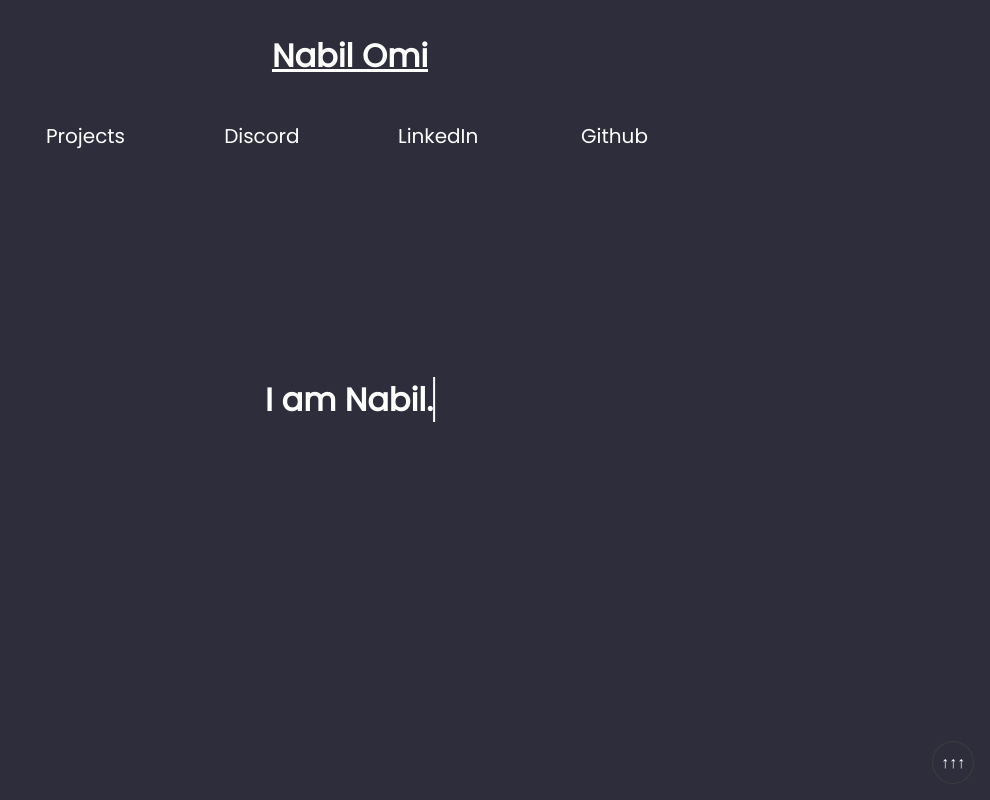
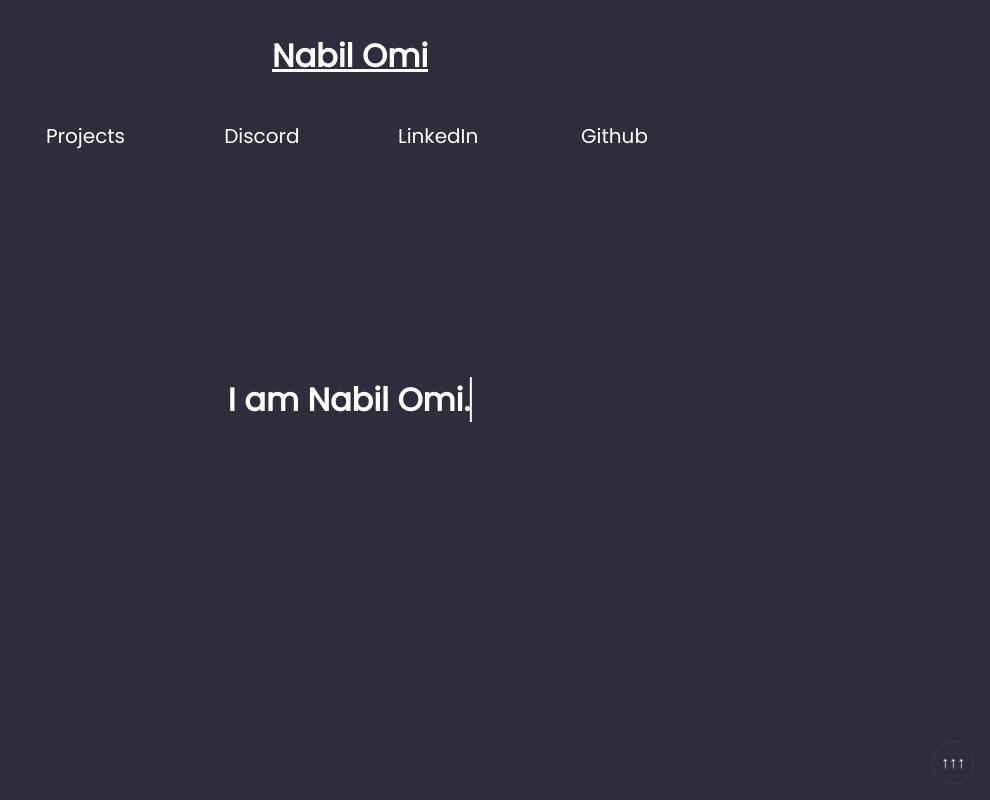
Before and after one commit to rquit/single-page-portfolio, a React (Create React App) app: page / in a window 1280 px wide. Shown: the top 800 px of the page, without its empty margins (290-1280 px from the left). Built offline with nearby package versions, Linux system fonts and the light colour scheme.

Commit message:
react SEO stuff

```diff
--- a/public/index.html
+++ b/public/index.html
@@ -6,7 +6,7 @@
     <meta name="viewport" content="width=device-width, initial-scale=1" />
     <meta name="theme-color" content="#000000" />
     <meta
-      name="Nabil Omi's Portfolio Site"
+      name="Nabil Omi"
       content="Just incase you wanted to see it. Probably not. Hello."
     />
     <link rel="apple-touch-icon" href="./apple-touch-icon.png" />
--- a/src/index.js
+++ b/src/index.js
@@ -3,6 +3,8 @@ import ReactDOM from 'react-dom';
 import './index.css';
 import App from './App';
 import reportWebVitals from './reportWebVitals';
+import { renderToString } from 'react-dom/server';
+
 
 ReactDOM.render(
   <React.StrictMode>
@@ -11,6 +13,8 @@ ReactDOM.render(
   document.getElementById('root')
 );
 
+renderToString(<App />)
+
 // If you want to start measuring performance in your app, pass a function
 // to log results (for example: reportWebVitals(console.log))
 // or send to an analytics endpoint. Learn more: https://bit.ly/CRA-vitals
--- a/src/maincontent.js
+++ b/src/maincontent.js
@@ -15,7 +15,7 @@ function TypeEff() {
         <div className="init-body">
             <h1>
                 <a style={{fontSize: "2rem"}} href="#top" className="typewrite" data-period="2000"
-                   data-type='[ "Hello!", "I am Nabil.", "I&apos;m a student at CUNY CCNY.",
+                   data-type='[ "Hello!", "I am Nabil Omi.", "I&apos;m a student at CUNY CCNY.",
                                 "Nothing else to say, here&apos;s some fun facts!",
                                 "Originally, oranges were a tangerine-pomelo hybrid, and were green.",
                                 "A cow-bison hybrid is called a &apos;beefalo&apos;.",
```
